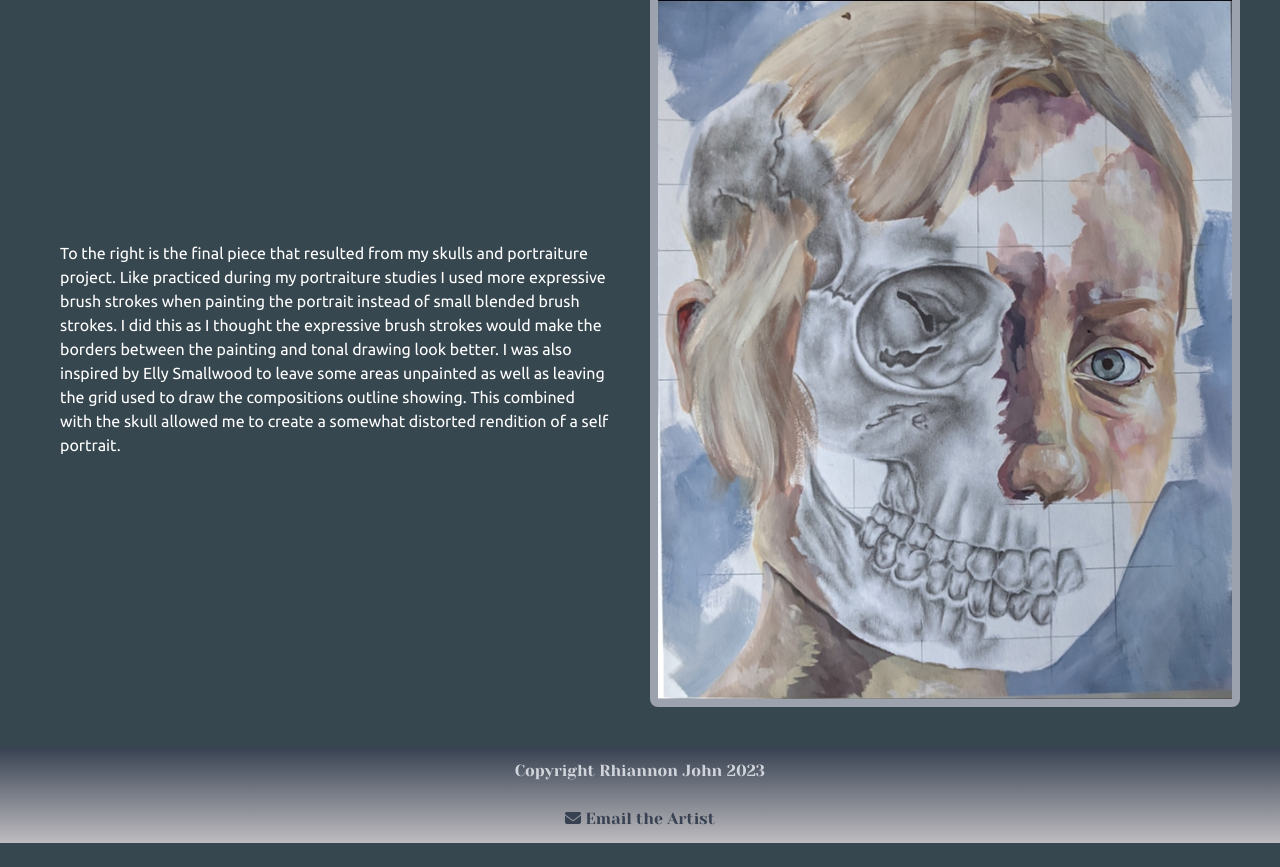
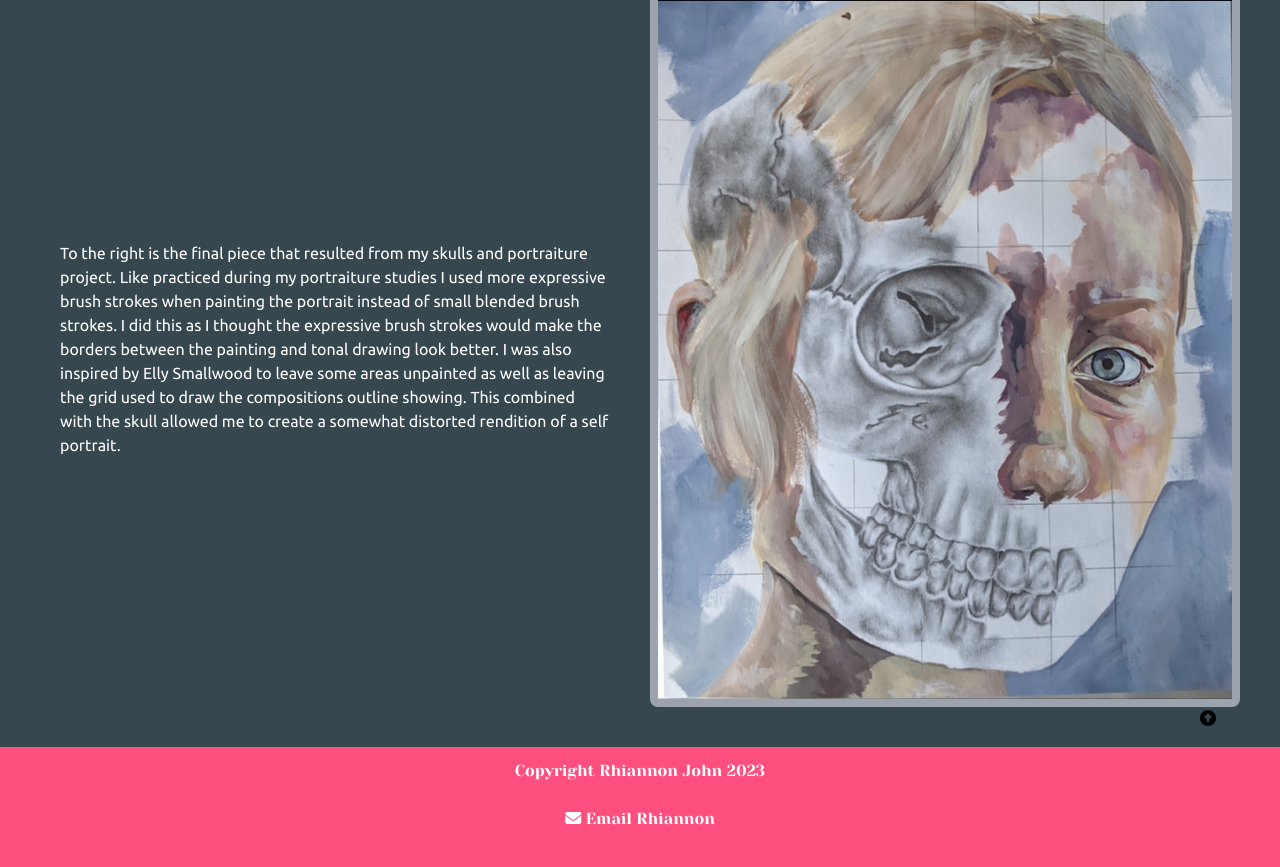
Before and after one commit to GazzaJ/Rhiannon-John, a website: page skulls.html in a window 1280 px wide. Shown: the part 2991-3858 px from the top of the page. Drawn offline with Linux system fonts and the light colour scheme.

Commit message:
Fixed the Footer positioning and changed colours

```diff
--- a/skulls.html
+++ b/skulls.html
@@ -307,14 +307,17 @@
                 />
             </div>
         </div>
+        <div class="fixed bottom-50 right-10 h-10 w-10">
+            <i class="fa-sharp fa-solid fa-circle-up"></i>
+        </div>
     </div>
-    <footer class="bg-gradient-to-b from-gray-700 to-medGray">
+    <footer class="bg-coolPink absolute w-full">
         <div class="container flex flex-col items-center justify-center mx-auto mb-6">
             <div class="p-3">
-                <h3 class="text-center font-sans text-gray-300 w-full">Copyright Rhiannon John 2023</h3>
+                <h3 class="text-center font-sans text-white w-full">Copyright Rhiannon John 2023</h3>
             </div>
             <div class="p-3">
-                <a class="text-center font-sans text-gray-700 w-full hover:text-coolPink hover:font-bold" href="mailto:rhi.cat.john@gmail.com"><i class="fa-solid fa-envelope"></i> Email the Artist</a>
+                <a class="text-center font-sans text-white w-full hover:text-darkGray hover:font-bold hover:border-b-2 hover:border-darkGray" href="mailto:rhi.cat.john@gmail.com"><i class="fa-solid fa-envelope"></i> Email Rhiannon</a>
             </div>
         </div>
     </footer>
```
Also changed, not shown: buildings.html (+3 -3 lines), everyday.html (+3 -3 lines), index.html (+3 -3 lines), textiles.html (+3 -3 lines), css/style.css.
